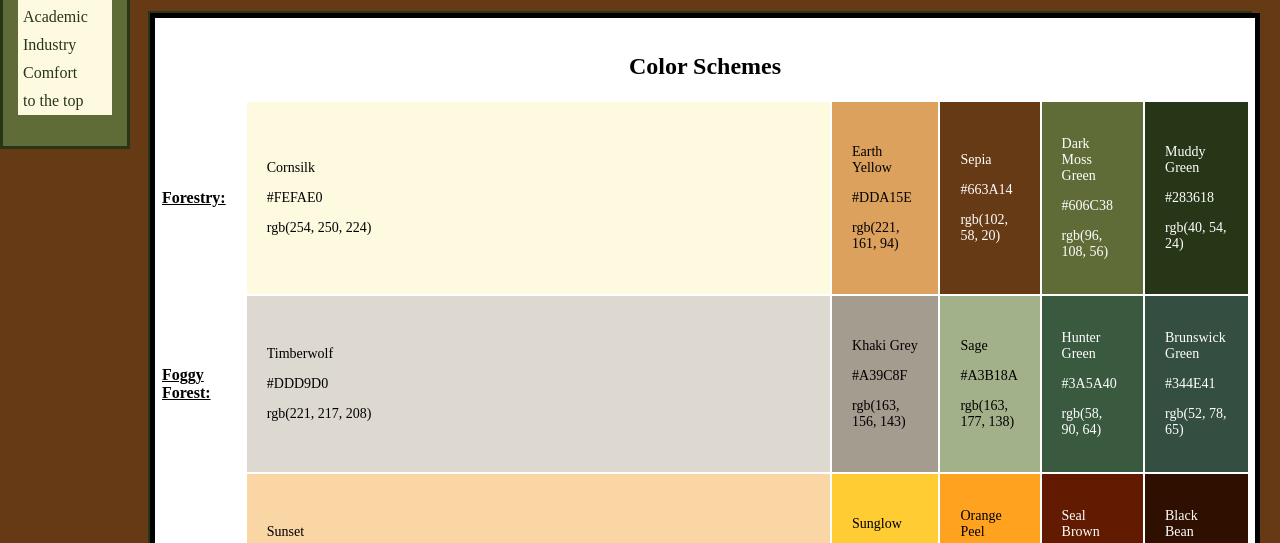
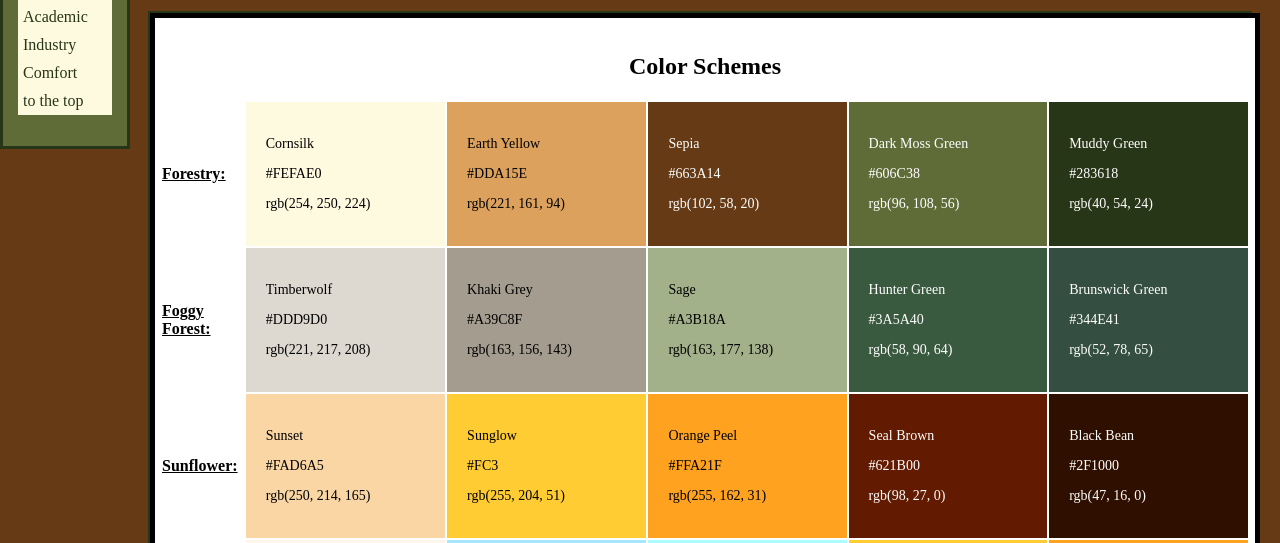
Before and after one commit to EasonVora/website-design-system-2, a plain HTML site: page pages/colors.html in a window 1280 px wide. Shown: the part 193-736 px from the top of the page. Drawn offline with Linux system fonts and the light colour scheme.

Commit message:
fixed table issue

```diff
--- a/pages/pageresources/colors.css
+++ b/pages/pageresources/colors.css
@@ -3,9 +3,9 @@ body {
 }
 
 .color {
-width: 100%;
-margin: 0px auto;
-padding: 0;
+    width: 20%;
+    margin: 0px auto;
+    padding: 0;
 }
 
 #colorschemes {
@@ -31,7 +31,9 @@ tbody td {
     text-decoration: underline;
     text-align: left;
     margin-left: 0;
+    margin-right: 0;
     padding-left: 0;
+    padding-right: 0;
 }
 .color {
     padding: 20px;
```
